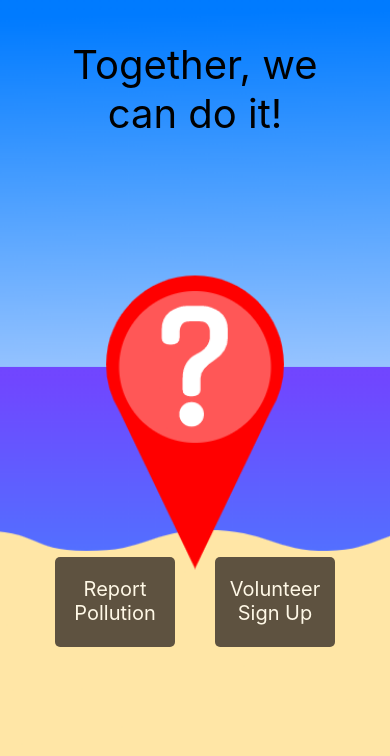
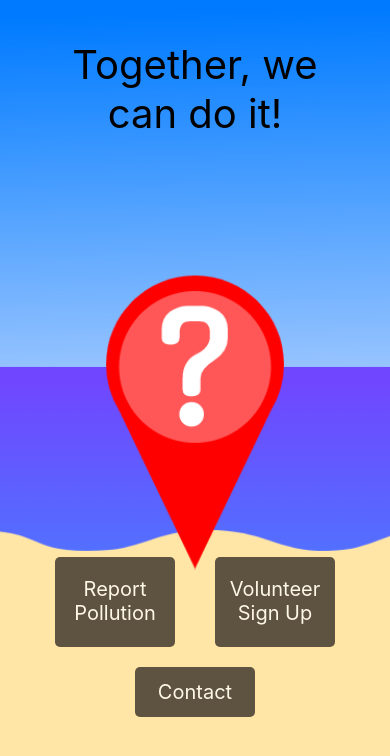
Before and after one commit to sujaykonda/Coastal-Cleanup, a React Native app: screen / in a window 390 px wide. Shown: the top 756 px of the page. Built offline with nearby package versions, Linux system fonts and the light colour scheme.

Commit message:
Tons of design changes + created a Details button

```diff
--- a/App.js
+++ b/App.js
@@ -56,6 +56,15 @@ class App extends Component {
                             <Text style={styles.mainButtonText}>Volunteer Sign Up</Text>
                         </TouchableOpacity>
                     </View>
+                    <View Style={styles.buttonContainer}>
+                        <TouchableOpacity title="Contact" style = {styles.button2} activeOpacity={0.8}
+                             onPress={() => {
+                                //  this.setVisible(formModalVisible, true);
+                                // create contact page and put here
+                            }}>
+                            <Text style = {styles.mainButtonText}>Contact</Text>
+                        </TouchableOpacity>
+                    </View>
                 </ImageBackground>
             </View>
         )
@@ -82,6 +91,16 @@ const styles = StyleSheet.create({
         alignItems: "center",
         justifyContent: "center"
     },
+    button2: {
+        width: 120,
+        height: 50,
+        borderRadius: 5,
+        backgroundColor: "#211A1A",
+        opacity: "72%",
+        margin: 20,
+        alignItems: "center",
+        justifyContent: "center",
+    },
     buttonContainer: {
         flexDirection: 'row',
         marginTop: 379
--- a/PollutionFeed.js
+++ b/PollutionFeed.js
@@ -5,6 +5,7 @@ import { StyleSheet, Text, View, ImageBackground, Pressable, Image, ScrollView }
 import FirebaseInfo from "./FirebaseHandler";
 import Icon from 'react-native-vector-icons/MaterialCommunityIcons';
 import { collection, getDocs } from 'firebase/firestore/lite';
+import { TouchableOpacity } from "react-native-web";
 
 class PollutionFeed extends Component {
     state = { feed: [] }
@@ -28,6 +29,14 @@ class PollutionFeed extends Component {
                                     <Text key={"address" + doc.id} style={styles.txt} >{doc.data().address} </Text>
                                     <Text key={"email" + doc.id} style={styles.txt1}>{doc.data().email}</Text>
                                     <Text key={"description" + doc.id} style={styles.txt}>{doc.data().description}</Text>
+                                    <View Style={styles.buttonContainer}>
+                                        <TouchableOpacity title="Details" style = {styles.button} activeOpacity={0.8} onPress={() => {
+                                            //  this.setVisible(formModalVisible, true);
+                                            // create contact page and put here
+                                            }}>
+                                            <Text style = {styles.mainButtonText}>Details</Text>
+                                        </TouchableOpacity>
+                                    </View>
                                 </View>
                             </View>
                             // <View>
@@ -51,10 +60,12 @@ class PollutionFeed extends Component {
         return (
             <View style={styles.centeredView}>
                 <ImageBackground source={require("./assets/background.png")} resizeMode="stretch" style={styles.backgroundImage}>
-                    <Pressable style={styles.xCon} onPress={() => { this.props.onClose() }}>
+                    <Pressable style={styles.xCon} onPress={() => { this.props.onClose() }} hitSlop={1000}>
                         <Icon name={'close'} color={'white'} size={50} style={{ opacity: 1 }} />
                     </Pressable>
-                    <ScrollView>
+                    <View style={{margin:10}}></View>
+
+                    <ScrollView showsVerticalScrollIndicator={false}>
                         {feed}
                     </ScrollView>
                 </ImageBackground>
@@ -90,6 +101,7 @@ const styles = StyleSheet.create({
     boxView: {
         marginTop: '10%',
         width: 300,
+        paddingTop:10,
         paddingBottom: 30,
         paddingHorizontal: 20,
         borderRadius: 50,
@@ -121,6 +133,31 @@ const styles = StyleSheet.create({
         textAlign: 'center',
         color: "white"
     },
+    mainButtonText: {
+        color: "white",
+        fontSize: 17,
+        opacity: "100%",
+        flex: 1,
+        margin: 20,
+        textAlign: 'center',
+    },
+    button: {
+        width: 70,
+        height: 50,
+        borderRadius: 5,
+        backgroundColor: "#362e2e",
+        opacity: "72%",
+        marginTop:20,
+        marginLeft: 100,
+        alignItems: "center",
+        justifyContent: "center",
+
+    },
+    buttonContainer: {
+        flexDirection: 'row',
+        alignItems: "center",
+        padding:10,
+    },
 })
 
 export default PollutionFeed
--- a/PollutionForm.js
+++ b/PollutionForm.js
@@ -16,8 +16,8 @@ class PollutionForm extends Component {
             state.lat = l.coords.latitude
             state.long = l.coords.longitude
             this.setState(state)
-            fetch("http://api.positionstack.com/v1/reverse?access_key=dddbe44ef06217ddee31c66082f09941&query=" + this.state.lat + "," + this.state.long).then((responce) => {
-                responce.json().then((json) => {
+            fetch("http://api.positionstack.com/v1/reverse?access_key=dddbe44ef06217ddee31c66082f09941&query=" + this.state.lat + "," + this.state.long).then((response) => {
+                response.json().then((json) => {
                     var state = this.state;
                     console.log(json.data);
                     console.log(json.data[0].label)
```
